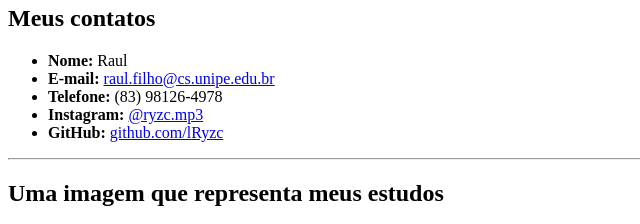
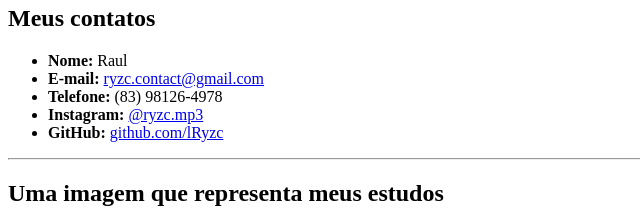
Before and after one commit to lRyzc/projeto-html-faculdade, a plain HTML site: page index.html in a window 1280 px wide. Shown: the part 167-391 px from the top of the page, 0-640 px from the left. Drawn offline with Linux system fonts and the light colour scheme; grey boxes are pictures that could not be loaded.

Commit message:
Atualiza e-mail de contato

```diff
--- a/index.html
+++ b/index.html
@@ -20,7 +20,7 @@
 
     <ul>
         <li><b>Nome:</b> Raul</li>
-        <li><b>E-mail:</b> <a href="mailto:raul.filho@cs.unipe.edu.br">raul.filho@cs.unipe.edu.br</a></li>
+        <li><b>E-mail:</b> <a href="mailto:ryzc.contact@gmail.com">ryzc.contact@gmail.com</a></li>
         <li><b>Telefone:</b> (83) 98126-4978</li>
         <li><b>Instagram:</b> <a href="https://www.instagram.com/ryzc.mp3/" target="_blank">@ryzc.mp3</a></li>
         <li><b>GitHub:</b> <a href="https://github.com/lRyzc" target="_blank">github.com/lRyzc</a></li>
```
